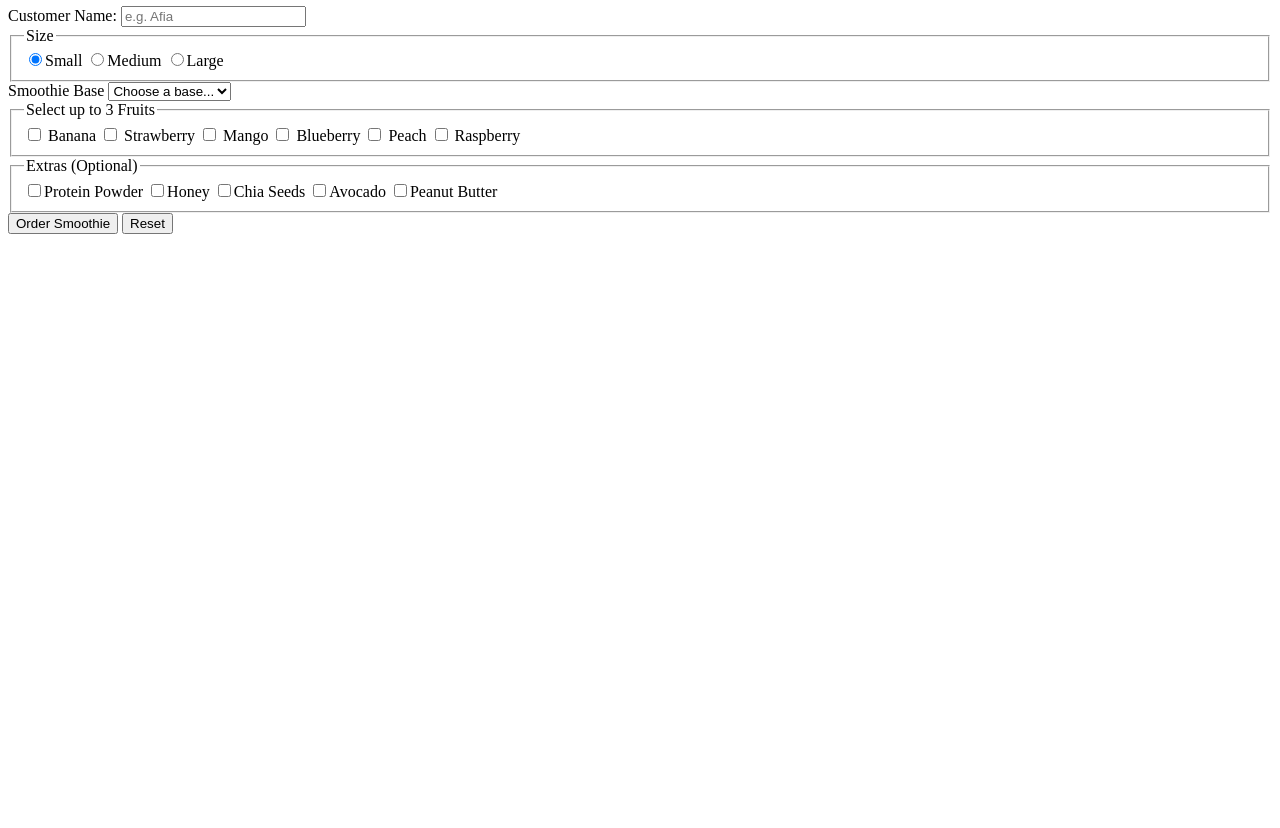
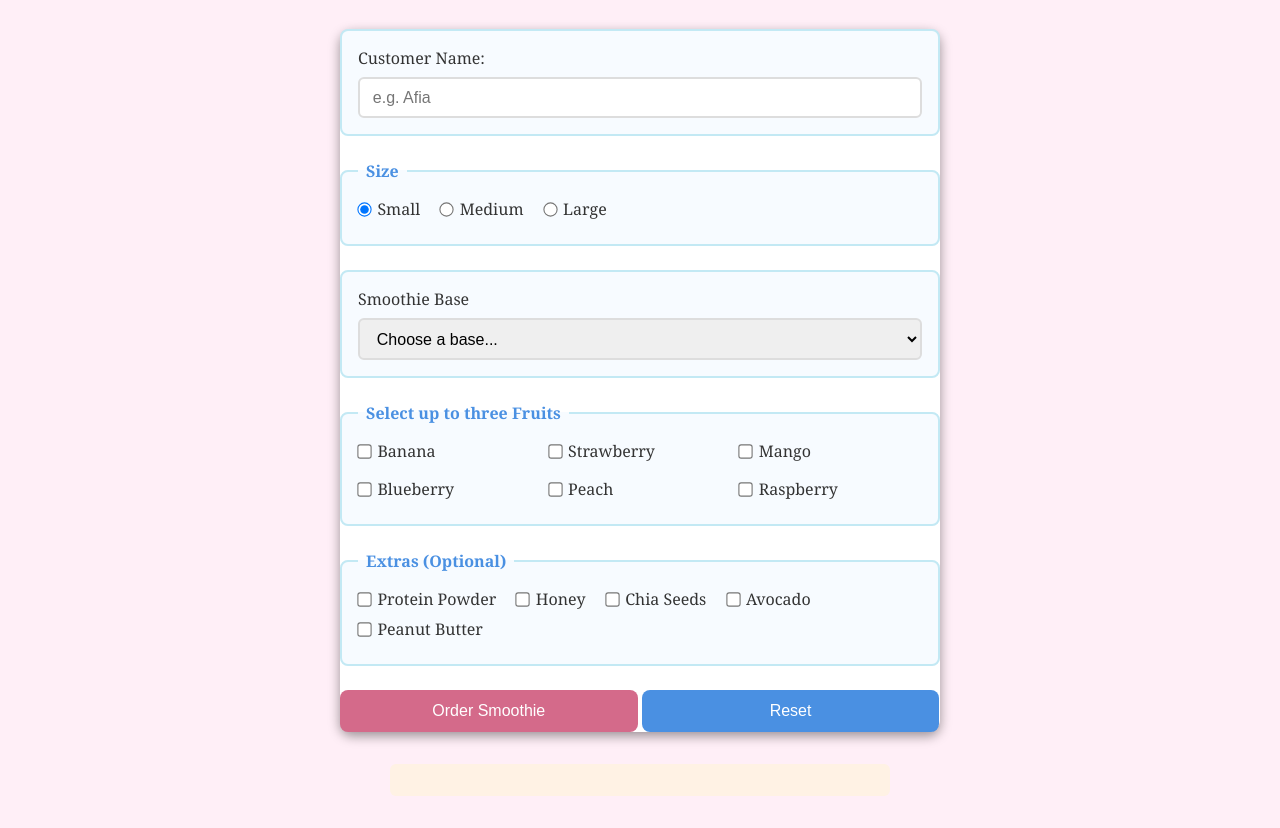
Before and after one commit to Afia-Yeboah/comp1073Assign2, a plain HTML site: page smoothie.html in a window 1280 px wide. Shown: the part 108-936 px from the top of the page. Before the commit the page ends 800 px from the top, so only its background shows below. Drawn offline with Linux system fonts and the light colour scheme.

Commit message:
Rewrote the styling to make it more user-friendly

```diff
--- a/css/styles.css
+++ b/css/styles.css
@@ -1,42 +1,138 @@
 /* Global page styling */
+* {
+    box-sizing: border-box;
+    margin:0;
+    padding:0;
+}
 body {
     font-family: Georgia, serif;
-    background-color: #fdf6e3;
+    background: #ffeff7;
     color: #333;
     padding: 2rem;
-    margin: 0;
 }
 
-/* Using a card-style form */
+/* Page Styling */
+h1 {
+    text-align: center;
+    color: #da6a8a ;
+    margin-bottom: 0.5rem;
+}
+
+p {
+    text-align: center;
+    margin-bottom: 2rem;
+    color: #555;
+}
+
+/* Making the form into a container */
 #smoothieForm {
     max-width: 600px;
     margin: 0 auto 2rem;
-    padding: 1.5rem;
-    background: #fff;
-    border-radius: 8px;
-    box-shadow: 0 2px 8px rgba(0,0,0,0.1);
+    background: #ffffff;
+    border-radius: 12px;
+    box-shadow: 0 4px 12px rgba(0,0,0, 0.4);
 }
 
-/* Spacing for each group */
-.form-group,
-fieldset {
-    margin-bottom: 1rem;
+/* Styling the field-group */
+.form-group, fieldset {
+    margin-bottom: 1.5rem;
+    padding: 1rem;
+    border: 2px solid #c3e9f4;
+    border-radius: 8px;
+    background: #f7fbff;
 }
 
-/* Fruits section */
+/* Styling all legends */
+fieldset legend {
+    padding: 0 0.5rem;
+    color: #4a90e2;
+    font-weight: bold;
+}
+
+/* Text & order inputs */
+input[type="text"], select {
+    width: 100%;
+    padding: 0.6rem 0.8rem;
+    border: 2px solid #ddd;
+    border-radius: 6px;
+    font-size: 1rem;
+    transition: border-color 0.2s;
+}
+
+input[type="text"]:focus, select:focus {
+    border-color: #4a90e2;
+    outline: none;
+}
+
+/* Checkboxes and Radios */
+input[type="radio"], input[type="checkbox"] {
+    margin-right: 0.4rem;
+    transform: scale(1.1);
+}
+
+label {
+    display: inline-flex;
+    align-items: center;
+    margin-right: 1rem;
+    margin-bottom: 0.5rem;
+    cursor: pointer;
+}
+
+/* fruits layout */
 #fruitsBox {
-    background-color: #d4ffbb;
-    padding: 0.75rem;
+    display: grid;
+    grid-template-columns: repeat(auto-fill, minmax(140px, 1fr));
+    gap: 0.5rem;
+    /* background: #e4ffea; */
+}
+
+/* Styling buttons */
+#smoothieForm button {
+    width: 49.6%;
+    padding: 0.75rem 1rem;
+    border: none;
+    border-radius: 8px;
+    font-size: 1rem;
+    cursor: pointer;
+    color: #fff;
+    transition: background-color 0.2s, transform 0.1s;
+}
+
+#smoothieForm button:first-of-type {
+    background: #d46a8a;
+}
+#smoothieForm button:last-of-type {
+    background: #4a90e2;
+    margin-left:0;
+
+}
+#smoothieForm button:active {
+    transform: translateY(0);
+}
+#smoothieForm button:first-of-type:hover{
+    background: #c35476;
+}
+#smoothieForm button:last-of-type:hover {
+    background: #3b78c0;
+}
+
+/* User friendly on smaller screens */
+@media (max-width: 480px) {
+    #smoothieForm button {
+        width: 100%;
+        margin: 0 0 0.75rem;
+    }
+}
+
+/* Order output box */
+#orderOutput {
+    max-width: 500px;
+    margin: 0 auto;
+    padding: 1rem;
+    background: #fff2e4;
+    /* border-left: 4px solid #d46a8a; */
     border-radius: 6px;
- }
-
- /* Text inputs & Dropdowns */
- input[type="text"],
- select {
-    width: 100%;
-    padding: 0.5rem;
-    border: 1px solid #ccc;
-    border-radius: 4px;
-    font-size: 1rem;
-    box-sizing: border-box;
- }
+    font-size: 1.1rem;
+    text-align: center;
+    color: #333;
+}
--- a/js/script.js
+++ b/js/script.js
@@ -44,7 +44,7 @@ const customerName = nameInfo.value;
 // Inputting Validation with conditionals - customer field not left empty
 if (customerName.length < 2) {
     nameInfo.style.border = "2px solid red";
-    output.textContent = "Please enter your real name";
+    output.textContent = "Please enter your name";
     output.style.color = "red";
     return;
 }
--- a/smoothie.html
+++ b/smoothie.html
@@ -5,6 +5,7 @@
     <meta charset="UTF-8">
     <meta name="viewport" content="width=device-width, initial-scale=1.0">
     <title>Smoothie Machine</title>
+    <link rel="stylesheet" href="css/styles.css">
     <script src="js/script.js" defer></script>
  </head>
  <body>
@@ -15,7 +16,7 @@
          <!-- Customer name using input -->
         <div class="form-group">
             <label for="customerName">Customer Name:</label>
-            <input type="text" id="customerName" name="customerName" placeholder="e.g. Afia" required>
+            <input type="text" id="customerName" name="customerName" placeholder="e.g. Afia">
         </div>
         <!-- Creating different size selection for clients to select to choose from small, medium, large -->
          <fieldset class="form-group">
@@ -39,7 +40,7 @@
         <!-- Creating the Fruit toppings Checkboxes: Clients can select as many as they like
             Adding class id for easier styling-->
          <fieldset id="fruitsBox" class="form-group">
-            <legend>Select up to 3 Fruits</legend>
+            <legend>Select up to three Fruits</legend>
             <label><input type="checkbox" name="fruit" value="Banana"> Banana</label>
             <label><input type="checkbox" name="fruit" value="Strawberry"> Strawberry</label>
             <label><input type="checkbox" name="fruit" value="Mango"> Mango</label>
```
